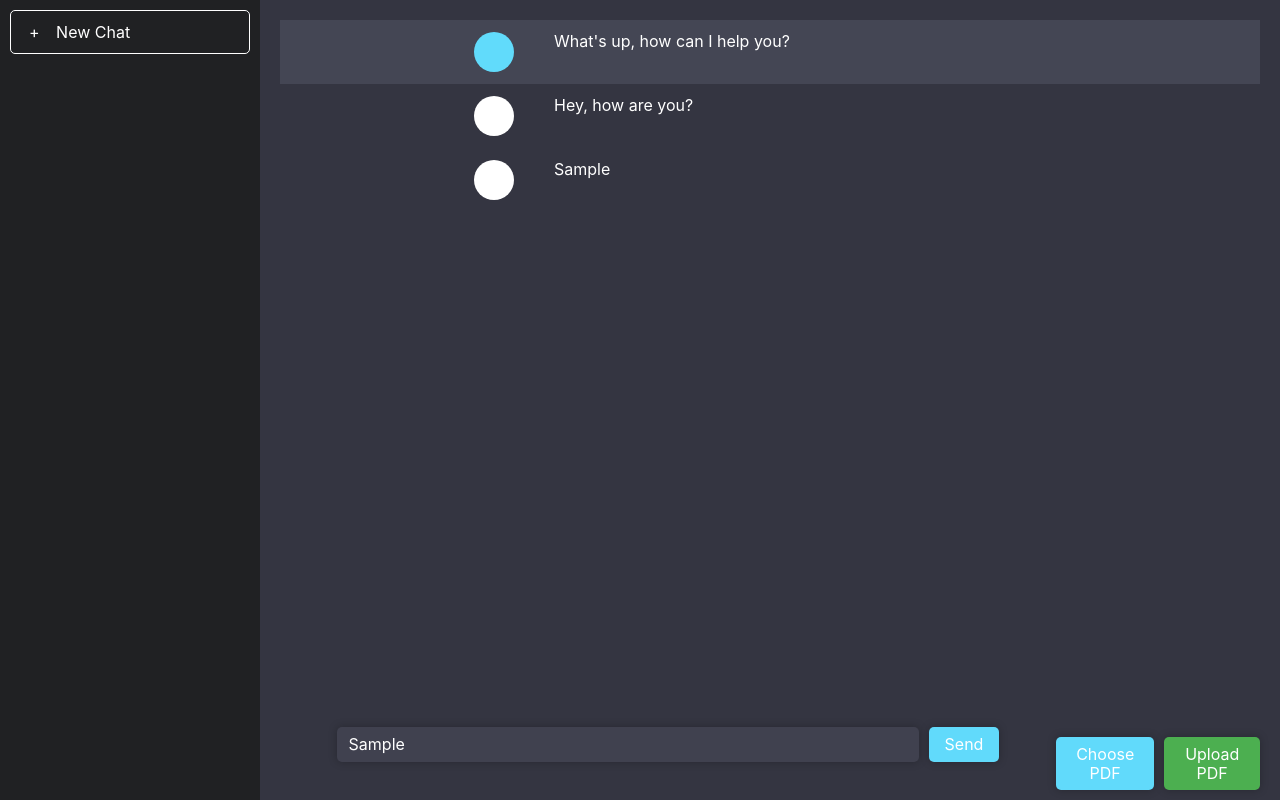
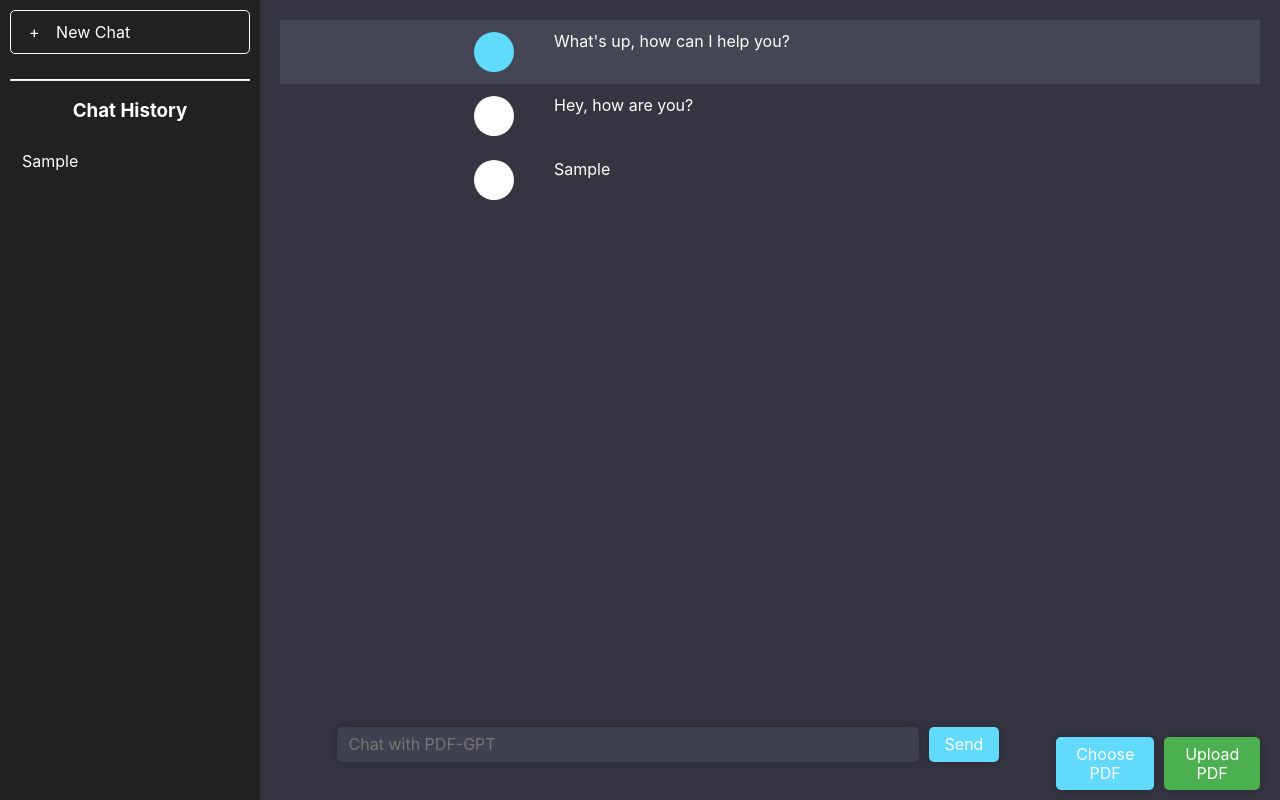
Before and after one commit to micklerj/PDF-GPT, a React (Create React App) app in the folder frontend/: page / in a window 1280 px wide. Both pictures are taken after typing "Sample" into the empty fields and a click on the button "Send". Built offline with nearby package versions, Linux system fonts and the light colour scheme; no server answers.

Commit message:
Added chat history but still needs improvement

```diff
--- a/frontend/src/App.css
+++ b/frontend/src/App.css
@@ -28,6 +28,25 @@
 
 /* The 0.1 is 10% opacity */
 .side-menu-button:hover {
+  background-color: rgba(255,255,255,0.1);
+}
+
+.chat-history-divider {
+  border-top: 1px solid white;
+  margin-bottom: 0px; /* Adjust spacing as needed */
+  margin-top: 25px; /* Adjust spacing as needed */
+}
+
+.old-convo-button {
+  padding:12px;
+  margin-top:0px;
+  border-radius:5px;
+  text-align: left;
+  transition:ease 0.25s all;
+
+}
+
+.old-convo-button:hover {
   background-color: rgba(255,255,255,0.1);
 }
 
--- a/frontend/src/App.js
+++ b/frontend/src/App.js
@@ -10,13 +10,18 @@ const App = () => {
     { user: "AI", message: "What's up, how can I help you?" },
     { user: "Human", message: "Hey, how are you?" }
   ]);
+  const [chatHistoryLog, setChatHistoryLog] = useState([]);
+  const [chatLogInitialized, setChatLogInitialized] = useState(false);
 
   function clearChat() {
     setChatLog([]);
+    setChatLogInitialized(false);
   }
 
   function handleFileChange(event) {
     setSelectedFile(event.target.files[0]);
+
+    // Add message like "File: 'filename' selected" somewhere maybe
   }
 
   async function handleFileUpload() {
@@ -50,6 +55,13 @@ const App = () => {
     e.preventDefault();
     const chatLogNew = [...chatLog, { user: "Human", message: input }];
     setChatLog(chatLogNew);
+    setInput("");
+
+    // Setting the convo history
+    if(!chatLogInitialized) {
+      setChatHistoryLog([...chatHistoryLog, {message: input}]);
+      setChatLogInitialized(true);
+    }
 
     try {
       //TODO
@@ -67,11 +79,33 @@ const App = () => {
     }
   }
 
+  function displayOldConvo() {
+    // Add backend request here and display to frontend
+
+  }
+
+  const OldConvo = ({message}) => (
+    <div className="chat-history-center">
+      <div className="old-convo-button" onClick={displayOldConvo}>
+        {message.message}
+      </div>
+    </div>
+  );
+
   return (
     <div className="App">
       <aside className="sidemenu">
         <div className="side-menu-button" onClick={clearChat}>
           <span>+</span> New Chat
+        </div>
+        <hr className="chat-history-divider" />
+        <h3>
+          Chat History
+        </h3>
+        <div className="chat-history">
+          {chatHistoryLog.map((message, index) => (
+            <OldConvo key={index} message={message} />
+          ))}
         </div>
       </aside>
       <section className="chatbox">
@@ -83,6 +117,7 @@ const App = () => {
         <div className="chat-input-holder">
           <form onSubmit={handleSubmit} style={{ width: '100%' }}>
             <input
+                rows="1"
                 value={input}
                 onChange={(e) => setInput(e.target.value)}
                 className="chat-input-textArea"
```
